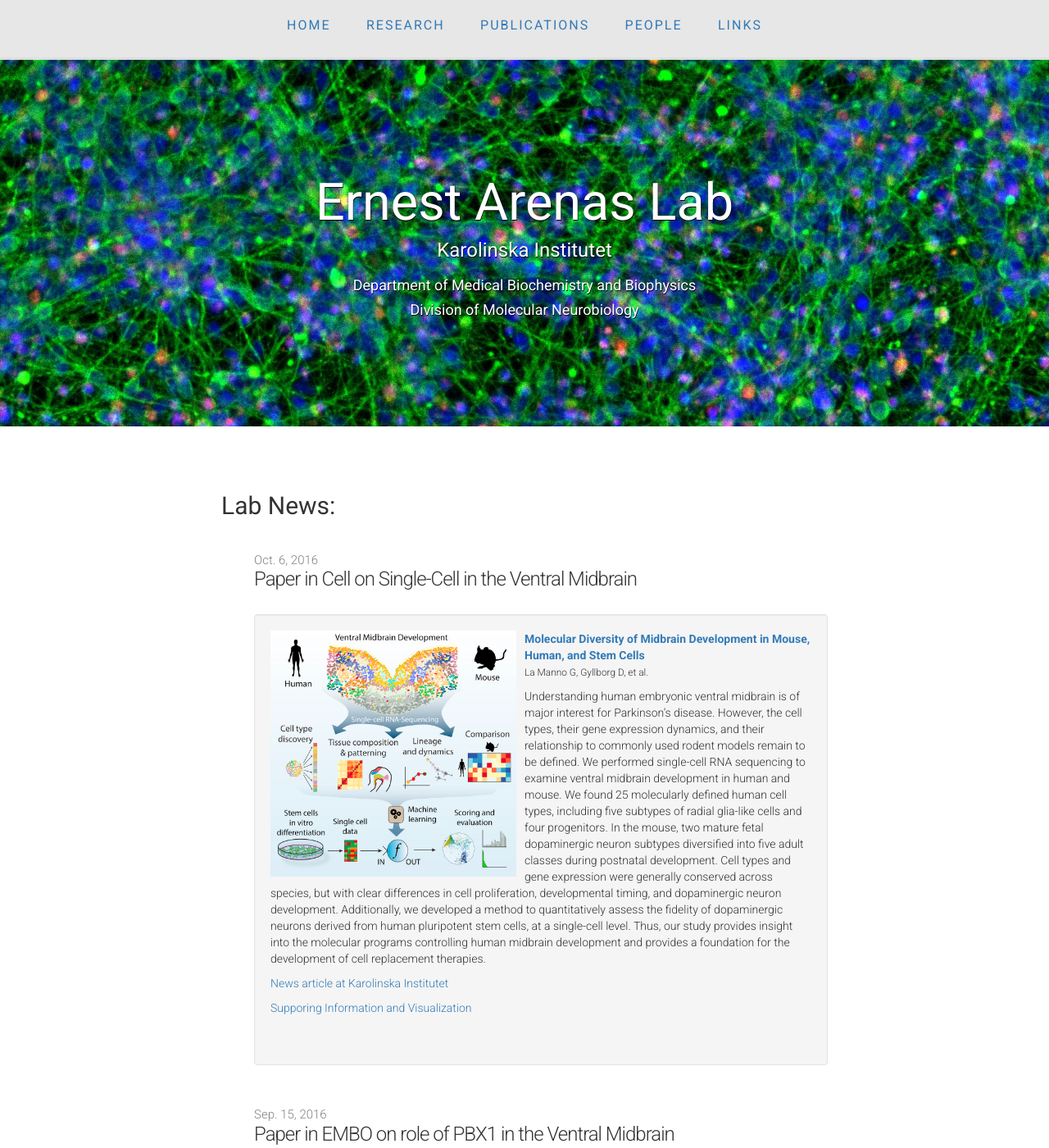
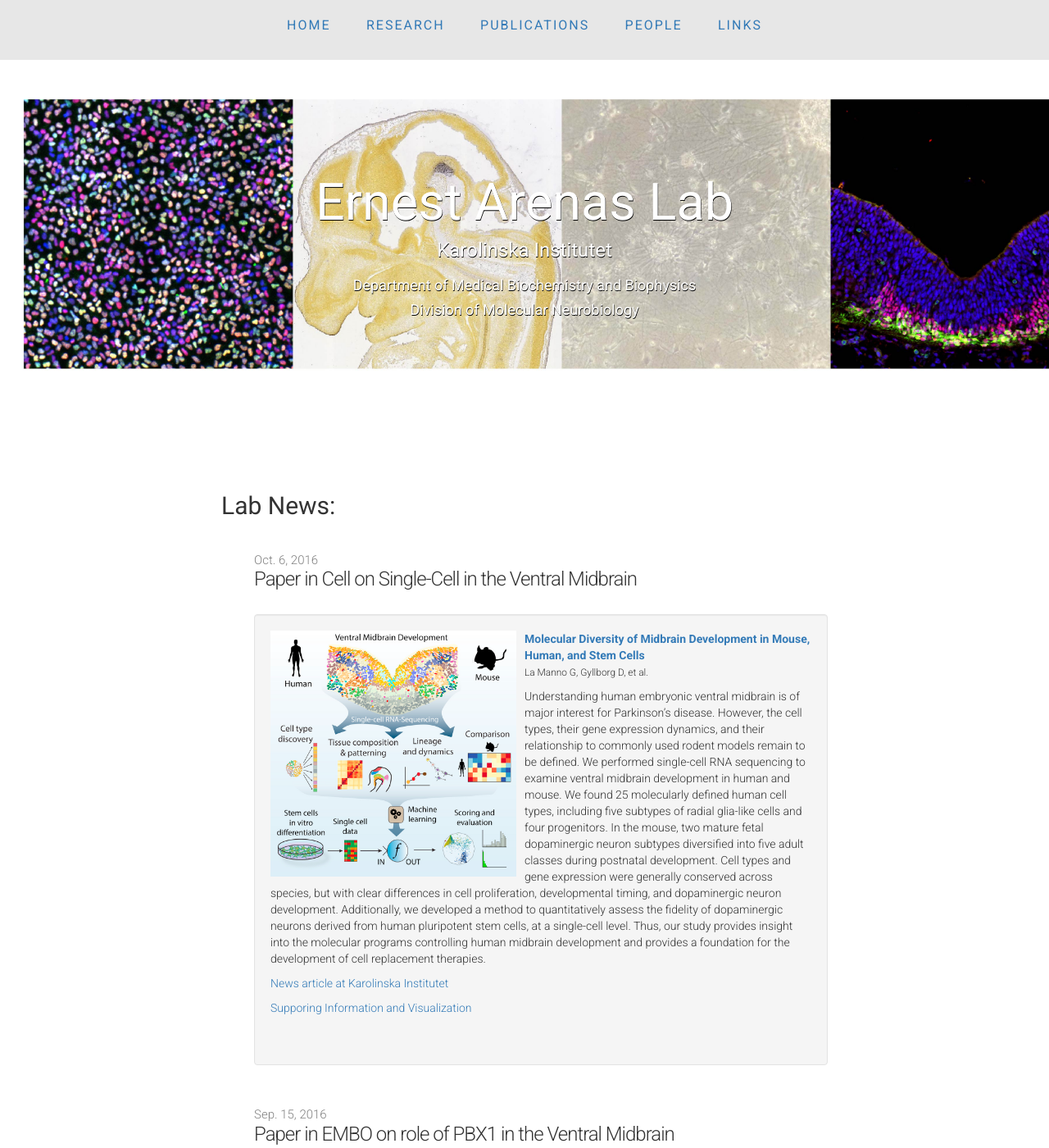
Before and after one commit to ArenasLab/arenaslab.github.io, a Jekyll site: the page index.html, which Jekyll copies as it is, in a window 1280 px wide and 1400 px high. Shown: the whole window at 82% size. Built offline with Jekyll 4.4.1, drawn with Linux system fonts in a browser that asks for light colours.

Commit message:
Update main.css

```diff
--- a/css/main.css
+++ b/css/main.css
@@ -39,7 +39,7 @@ header {
   font-family: 'Roboto', sans-serif;
   display: flex;
   align-items: center;
-  background-image: url("../img/NES.jpg");
+  background-image: url("../img/Rese.jpg");
   background-size: cover;
   color: #FFF;
   height: 450px;
```
